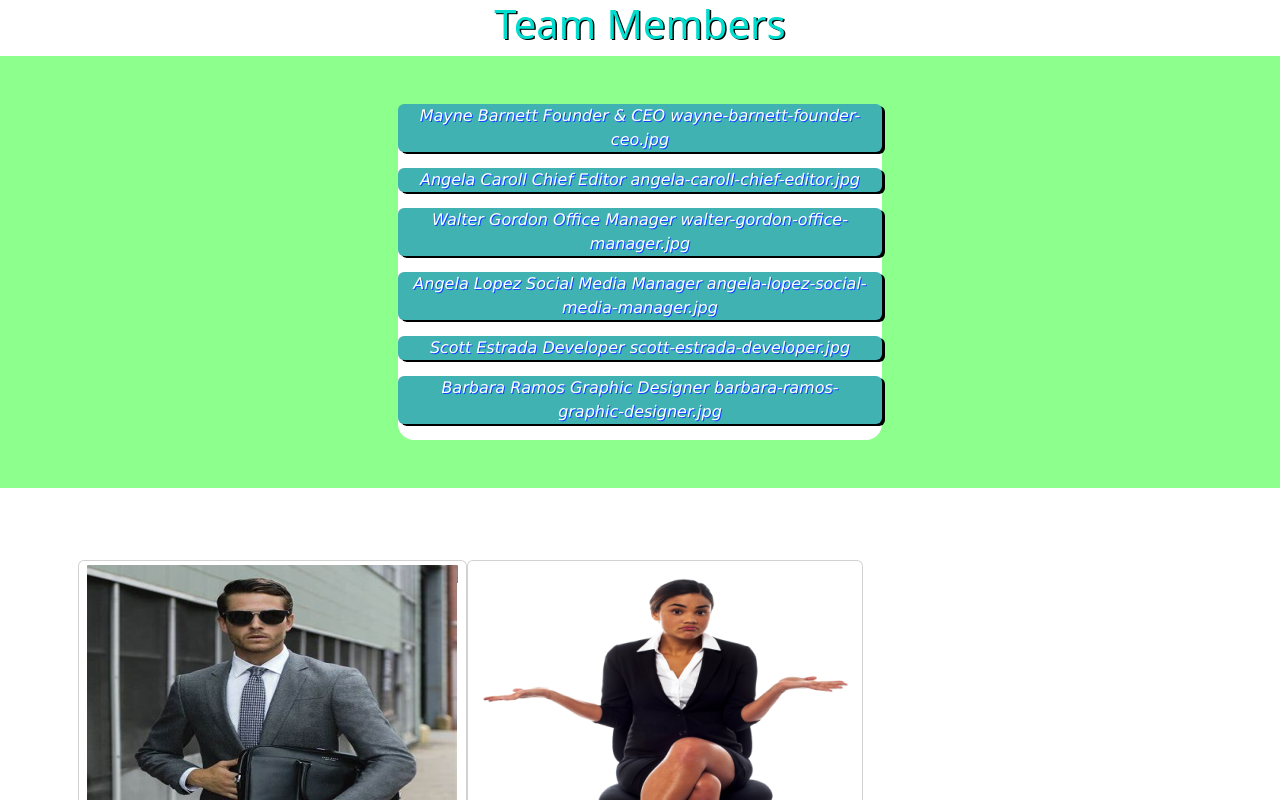
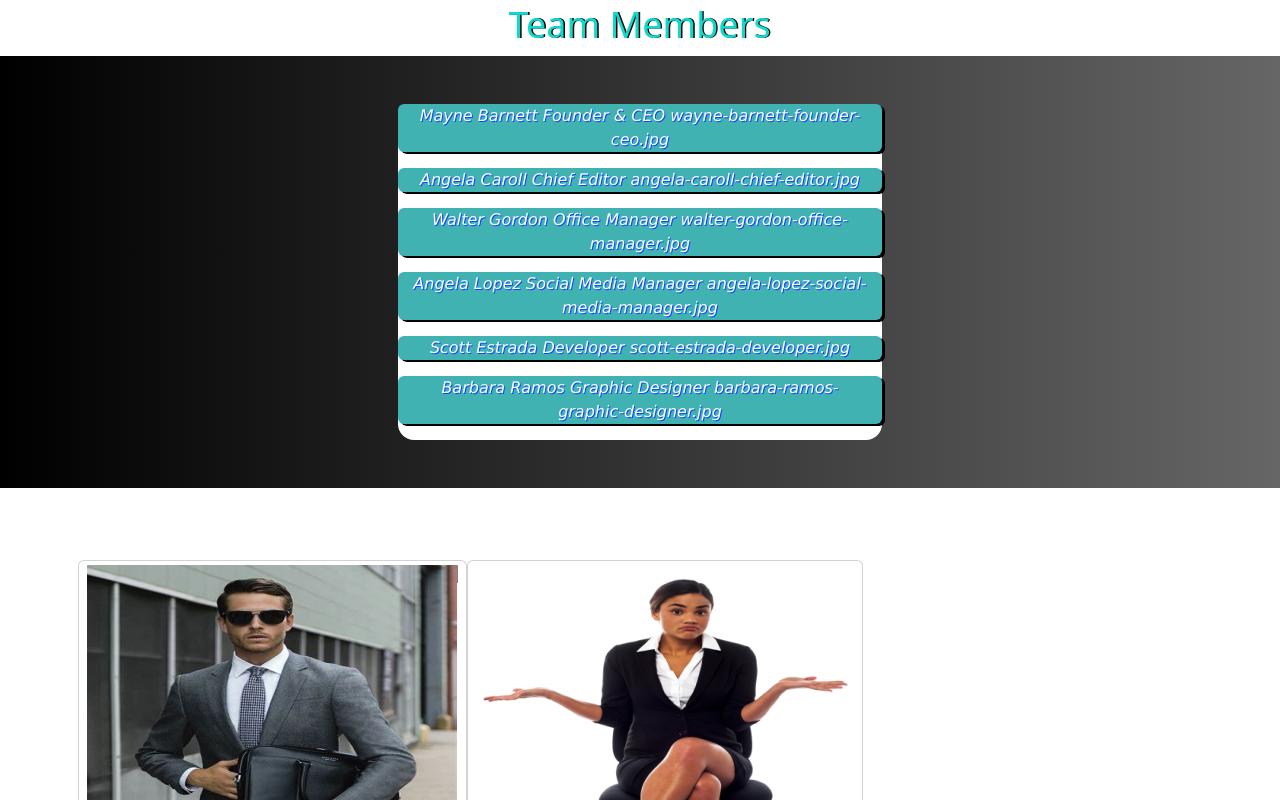
Before and after one commit to simonemoretti94/js-our-team, a plain HTML site: page index.html in a window 1280 px wide. In both pictures the pointer is over the element "Team Members". Shown: the top 800 px of the page. Drawn offline with nearby package versions, Linux system fonts and the light colour scheme.

Commit message:
2nd added some hover

```diff
--- a/assets/css/style.css
+++ b/assets/css/style.css
@@ -122,12 +122,17 @@
     color: rgb(0, 221, 206);
 }
 
+#site_header h1:hover {
+    scale: .9;
+    filter: saturate(90%);
+}
+
 #site_main {
-    background-color: rgb(141, 255, 141);
+    background-image: linear-gradient(to right, rgb(0, 0, 0) , rgb(102, 102, 102));
 }
 
 #site_main:hover {
-    background-color: rgb(69, 252, 69);
+    background-image: linear-gradient(to bottom right, rgb(0, 0, 0) , rgb(102, 102, 102));
 }
 
 #row_strings {
```
